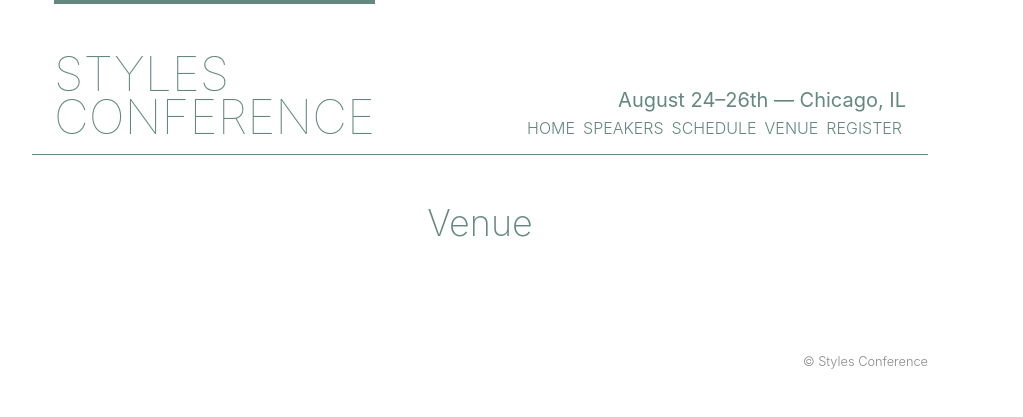
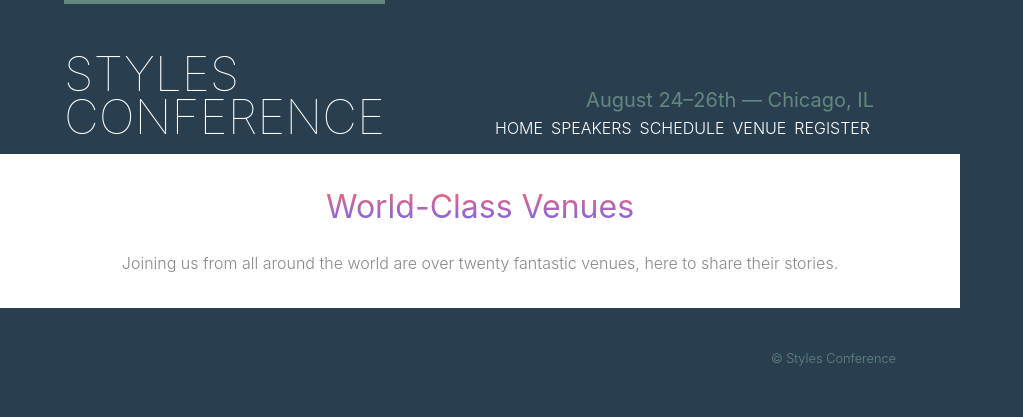
Before and after one commit to AWTom/styles-conference, a plain HTML site: page venue.html in a window 1280 px wide. Shown: the whole page, without its empty margins (0-1023 px from the left). Drawn offline with Linux system fonts and the light colour scheme.

Commit message:
Change backgrounds

```diff
--- a/assets/stylesheets/main.css
+++ b/assets/stylesheets/main.css
@@ -9,6 +9,7 @@
 		/* Main */
 
 body {
+	background: #293f50;
 	color: #888;
 	font-family: -apple-system, BlinkMacSystemFont, "Segoe UI", Helvetica, Arial, sans-serif;
 	font-weight: 300;
@@ -18,21 +19,28 @@ body {
 		/* Flex */
 
 body > * {
-	margin: 0 auto;
-	margin-inline: 2rem;
+	padding-inline: 4rem;
 }
 
-header {
-    position: sticky;
-    top: -2.75rem;
-    border-block-end: 1px solid #648880;
-    padding-block-end: 1rem;
-    background: #FFF;
+body > header:first-child {
+	position: sticky;
+	top: -2.75rem;
+	padding-block-end: 1rem;
+	border-block-end: 1px solid #fff;
+	background: #293f50;
 }
 
-header,
-footer {
+body > header:first-child,
+body > footer:last-child {
 	display: flex;
+}
+
+body > header:first-child a {
+	color: #fff;
+}
+
+body > header:first-child a:hover {
+	color: #648880;
 }
 
 		/* Typography */
@@ -87,7 +95,7 @@ a:hover > h3 {
 
 a.btn,
 .teaser a,
-header a,
+header:first-child a,
 nav a {
 	text-decoration-line: none;
 }
@@ -95,8 +103,11 @@ nav a {
 		/* Buttons */
 
 .btn {
+	text-transform: uppercase;
+	color: #fff;
+	cursor: pointer;
+	display: inline-block;
 	border-radius: 0.3125em;
-	display: inline-block;
 	margin: 0;
 }
 
@@ -105,9 +116,15 @@ nav a {
 	padding: 1em 2em;
 }
 
+.btn-alt:hover {
+	background: #fff;
+	color: #648880;
+}
+
 		/* Home */
 
 .hero {
+	color: #fff;
 	padding: 1em 80px 2em 80px;
 	text-align: center;
 }
@@ -125,21 +142,25 @@ nav a {
     font-weight: 200;
 }
 
+.teaser {
+	display: flex;
+}
+
 .teaser h5 {
 	text-transform: uppercase;
 }
 
 		/* Header */
 
-.logo,
 .header-info {
 	margin-inline: 1.375rem;
 }
 
 .logo {
+	color: inherit;
 	padding-block-start: 1em;
 	border-block-start: 0.25rem solid #648880;
-	margin-block: 0;
+	margin: 0;
 	text-transform: uppercase;
 	font-size: 3em;
 	line-height: 0.9;
@@ -172,7 +193,6 @@ nav > a {
 
 nav > a::before {
 	content: attr(hover);
-	color: #a9b2b9;
 	text-transform: uppercase;
 	font-weight: 800;
 	line-height: 1;
@@ -188,7 +208,6 @@ nav > a:active::before {
 }
 
 nav > a > span {
-	color: #648880;
 	text-transform: uppercase;
 	line-height: 1;
 	display: inline-block;
@@ -203,22 +222,41 @@ nav > a:active > span {
 
 		/* Footer */
 
-footer {
+body > footer:last-child {
+	color: #648880;
 	padding-block: 44px;
 	flex-direction: row-reverse;
 }
 
-footer > nav {
-	margin: auto;
+		/* Rows */
+
+.row {
+	background: #fff;
+	padding-block: 2em 2em;
 }
 
-		/* Body */
-
-.row {
-	display: flex;
+.row-alt h2 {
+	white-space: nowrap;
+	text-align: center;
+	font-size: 2em;
+	margin-block-start: 0;
+	background: #648880;
+	background: -webkit-linear-gradient(#ff6666, #6666ff);
+	background: -moz-linear-gradient(#ff6666, #6666ff);
+	background: linear-gradient(#ff6666, #6666ff);
+	background-clip: text;
+	-webkit-background-clip: text;
+	color: transparent;
 }
 
-.row,
+.row p {
+	margin-block-end: 0.25em;
+}
+
+.row-alt p {
+	text-align: center;
+}
+
 .row > section {
 	padding-inline: 15px;
 	flex: 200px;
--- a/venue.html
+++ b/venue.html
@@ -20,10 +20,10 @@
 				</nav>
 			</div>
 		</header>
-		<section class="hero">
-			<h2>Venue</h2>
-			<p></p>
-		</section>
+                <section class="row row-alt">
+                        <h2>World-Class Venues</h2>
+                        <p>Joining us from all around the world are over twenty fantastic venues, here to share their stories.</p>
+                </section>
 		<footer>
 			<small>&copy; Styles Conference</small>
 		</footer>
```
Also changed, not shown: register.html (+3 -3 lines), schedule.html (+4 -4 lines), speakers.html (+4 -4 lines).
